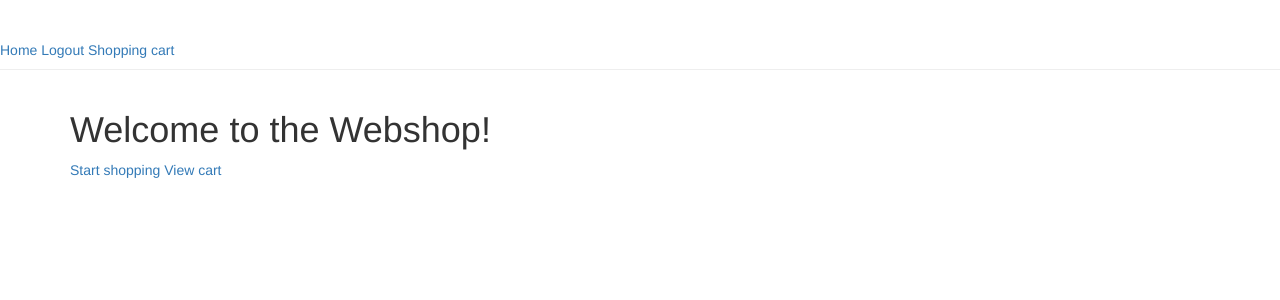
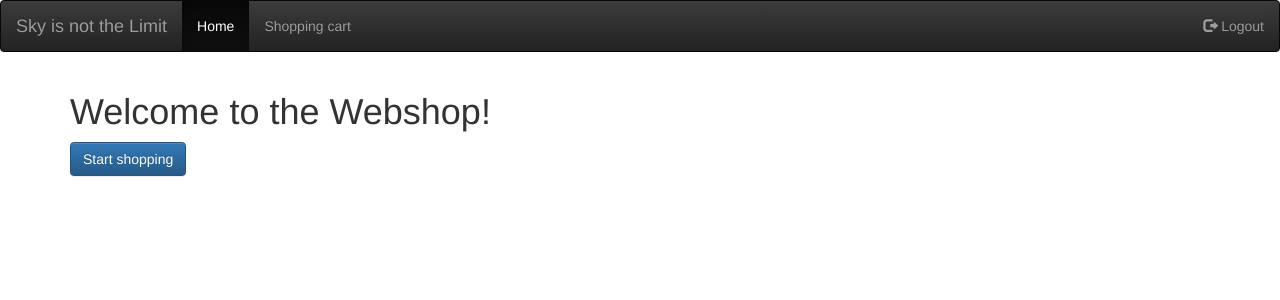
Before and after one commit to emorthen/AdvancedSoftwareDevelopment, a Django app: page / in a window 1280 px wide. Shown: the top 300 px of the page. Run offline with Django 3.2, Linux system fonts and the light colour scheme; the visitor is signed in with stand-in values (Sample User, id 1); parts of the project's set-up code (start-up, migrations or seed data) failed here and were passed over; some libraries are stand-ins or nearby versions.

Commit message:
Styling for navbar and buttons

```diff
--- a/AdvancedSoftwareDevelopment/templates/base.html
+++ b/AdvancedSoftwareDevelopment/templates/base.html
@@ -3,19 +3,29 @@
 {% load staticfiles %}
 <html>
     <head>
-        <title>Webshop</title>
+        <title>Sky is not the Limit</title>
         <link rel="stylesheet" href="//maxcdn.bootstrapcdn.com/bootstrap/3.2.0/css/bootstrap.min.css">
         <link rel="stylesheet" href="//maxcdn.bootstrapcdn.com/bootstrap/3.2.0/css/bootstrap-theme.min.css">
         <link href='//fonts.googleapis.com/css?family=Lobster&subset=latin,latin-ext' rel='stylesheet' type='text/css'>
         <link rel="stylesheet" href="{% static 'css/webshop.css' %}">
     </head>
     <body>
-      <div class="page-header loginout">
-          <a href="{% url 'index' %}">Home</a>
-          <a href="/logout">Logout</a>
-          <a href="/cart">Shopping cart</a>
+          <nav class="navbar navbar-inverse">
+            <div class="container-fluid">
+                <div class="navbar-header">
+                    <a class="navbar-brand" href={% url 'index' %}>Sky is not the Limit</a>
+                 </div>
+                <ul class="nav navbar-nav">
+                    <li class="active"><a href={% url 'index' %}>Home</a></li>
+                    <li><a href={% url 'cart' %}>Shopping cart</a></li>
+                </ul>
+                <ul class="nav navbar-nav navbar-right">
+{#                    <li><a href="#"><span class="glyphicon glyphicon-user"></span> Sign Up</a></li>#}
+                    <li><a href={% url 'logout' %}><span class="glyphicon glyphicon-log-out"></span> Logout</a></li>
+                </ul>
+            </div>
+          </nav>
 
-      </div>
       <div class="content container">
           <div class="row">
               <div class="col-md-8">
--- a/AdvancedSoftwareDevelopment/templates/cart.html
+++ b/AdvancedSoftwareDevelopment/templates/cart.html
@@ -1,7 +1,6 @@
 {% extends 'base.html' %}
 
 {% block content %}
-<a href="/">Back to homepage</a>
 <h1>Cart</h1>
 {% if cart.count > 0 %}
     <table>
--- a/AdvancedSoftwareDevelopment/templates/index.html
+++ b/AdvancedSoftwareDevelopment/templates/index.html
@@ -1,12 +1,10 @@
 {% extends 'base.html' %}
-{% include 'product-list.html' %}
 
 <!-- Entry page for login -->
 
 {% block content %}
 <h1>Welcome to the Webshop!</h1>
 
-    <a href="{% url 'product-list' %}">Start shopping</a>
+    <button class="btn btn-primary" onclick="location.href={% url 'product-list' %}">Start shopping</button>
 
-    <a href="/cart">View cart</a>
  {% endblock %}
--- a/AdvancedSoftwareDevelopment/templates/product-details.html
+++ b/AdvancedSoftwareDevelopment/templates/product-details.html
@@ -7,7 +7,9 @@
         <p>Price: ${{ object.price }}</p>
         <p>Description: {{ object.description }}</p>
 
-{#        <a href={% url 'add_to_cart' object.objectID 1 %}>Add to cart</a>#}
+{#        <button class="btn btn-primary" onclick="href={% url 'add_to_cart' object.productID 1 %}" >Add to cart</button>#}
+
         <hr/>
-        <p><a href="{% url 'product-list' %}">Back to product list</a></p>
+
+        <p><button class="btn btn-primary" onclick="location.href={% url 'product-list' %}">Back to product list</button></p>
  {% endblock %}
--- a/AdvancedSoftwareDevelopment/urls.py
+++ b/AdvancedSoftwareDevelopment/urls.py
@@ -20,7 +20,7 @@ from webshop.views import ProductListView
 
 urlpatterns = [
     url('^', include('django.contrib.auth.urls')),
-    url('', include('webshop.urls')),
+    url('', include('webshop.urls'), name='index'),
     url(r'^signup/$', views.signup, name='signup'),
     url(r'^logout/$', views.logout_view, {'next_page': 'login'}, name='logout'),
     url(r'^admin/', admin.site.urls),
--- a/webshop/views.py
+++ b/webshop/views.py
@@ -34,8 +34,8 @@ def signup(request):
         form = UserCreationForm()
     return render(request, 'signup.html', {'form': form})
 
-def add_to_cart(request, product_id, quantity):
-    product = Product.objects.get(productID=product_id)
+def add_to_cart(request, productID, quantity):
+    product = Product.objects.get(productID=productID)
     cart = Cart(request)
     cart.add(product, product.price, quantity)
 
@@ -60,9 +60,9 @@ class ProductListView(LoginRequiredMixin, ListView):
 
 
 def product_detail_view(request, productID):
-    productID = Product.objects.get(productID=productID)
+    product = Product.objects.get(productID=productID)
 
-    return render(request, 'product-details.html', {'object': productID})
+    return render(request, 'product-details.html', {'object': product})
 
 # class ProductDetailView(LoginRequiredMixin, ListView):
 #     model = Product
```
